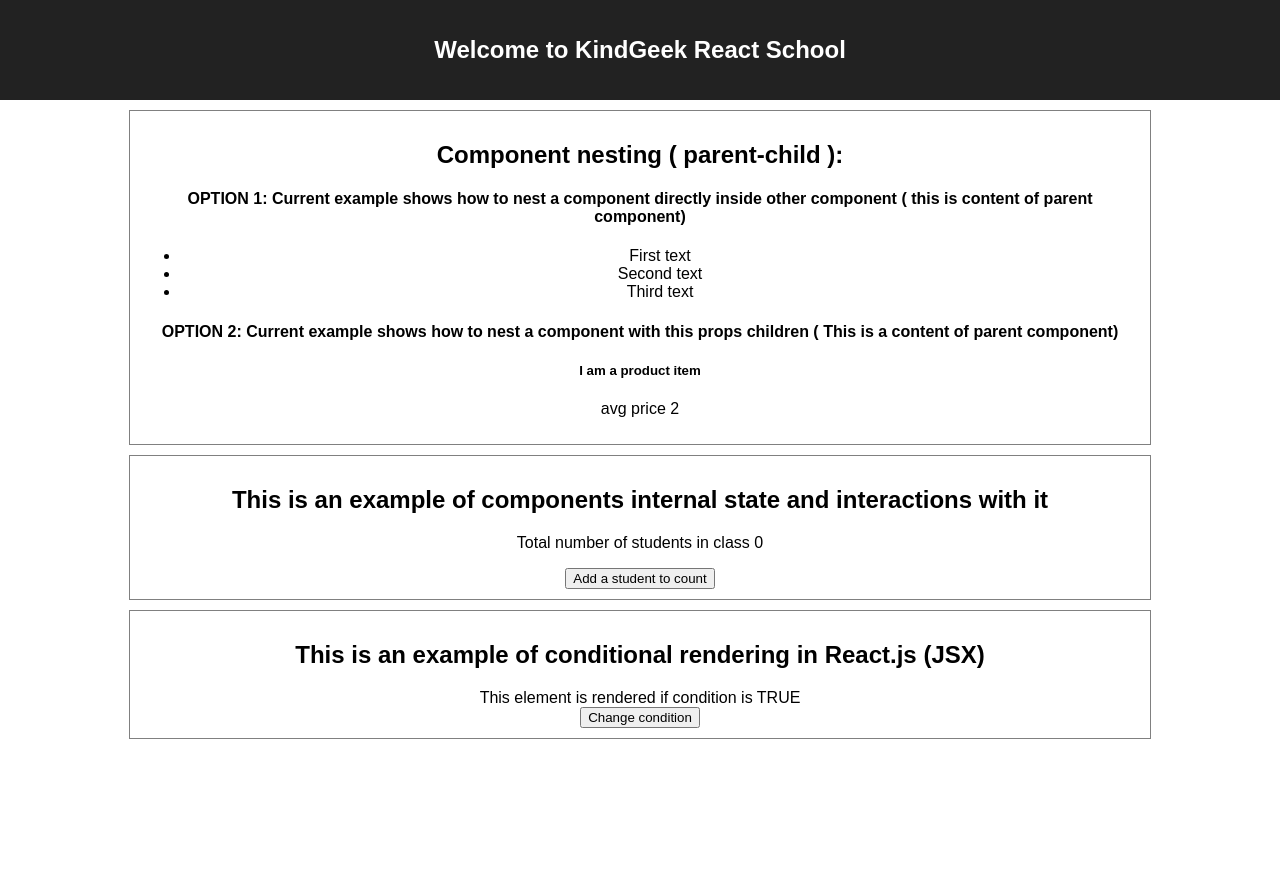
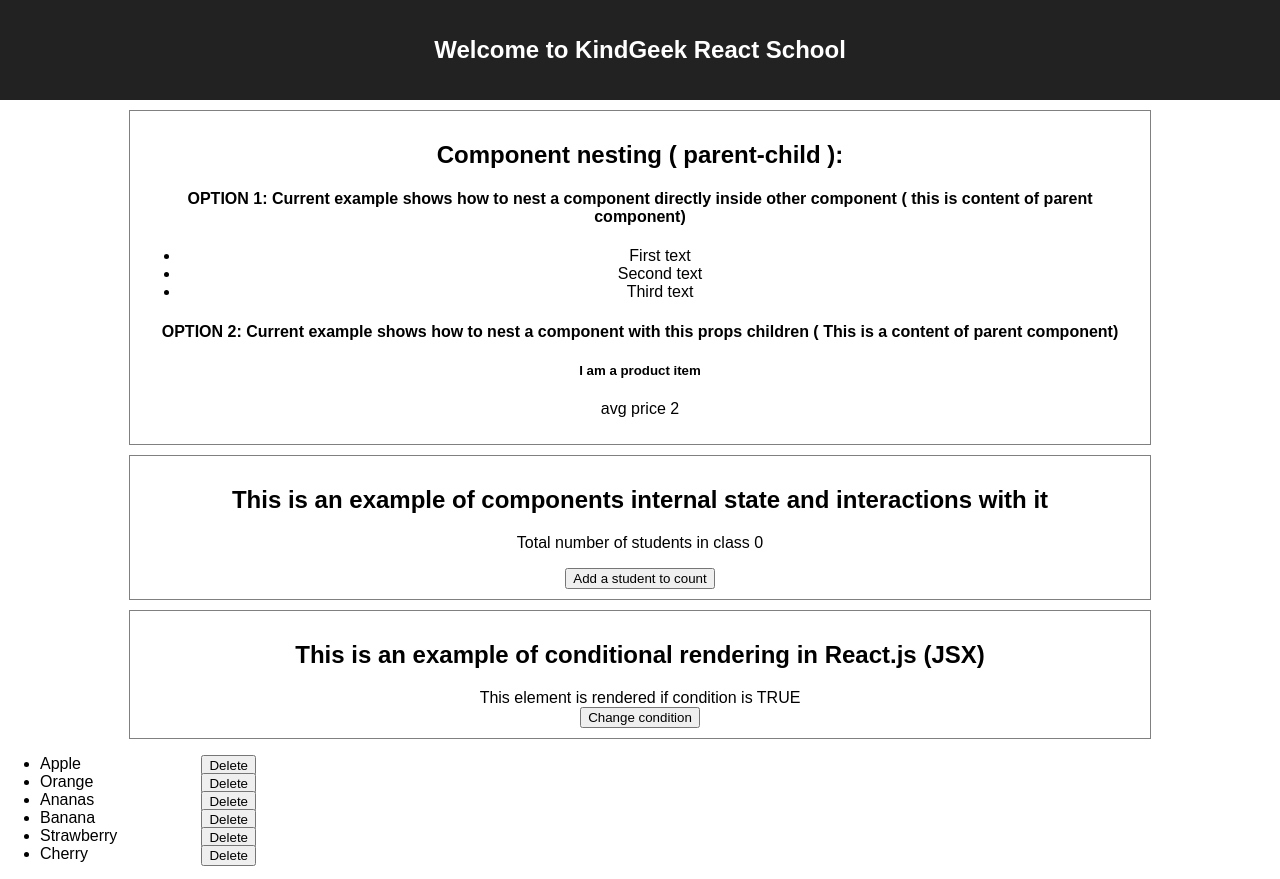
Before and after one commit to ReactSchoolKG/react, a React (Create React App) app: page / in a window 1280 px wide. Before the commit the page ends 800 px from the top, so only its background shows below. Built offline with nearby package versions, Linux system fonts and the light colour scheme.

Commit message:
delete and restore done

```diff
--- a/src/App.css
+++ b/src/App.css
@@ -32,3 +32,11 @@
     padding: 10px;
     border: 1px solid grey;
 }
+
+.App .product-table{
+  text-align: left;
+}
+.App .product-table button{
+  position: absolute;
+  right: 80%;
+}
--- a/src/App.js
+++ b/src/App.js
@@ -3,6 +3,7 @@
 import NestedComponentsExample from './nesting_components/nested_components_main_container';
 import ComponentStateAndInteractions from './component_state_and_interactions/component_state_and_interactions_main_container';
 import ConditionalRendering from './conditional_rendering/conditional_rendering_main_container';
+import ProductList from'./productList.js';
 
 class App extends React.Component {
     constructor(props) {
@@ -24,6 +25,7 @@
                 <NestedComponentsExample/>
                 <ComponentStateAndInteractions/>
                 <ConditionalRendering/>
+                <ProductList/>
             </div>
         );
     }
--- /dev/null
+++ b/src/ProductItem.js
@@ -0,0 +1,41 @@
+import React from 'react';
+import DeleteButton from './deleteButton';
+
+export default class ProductItem extends React.Component {
+  constructor(props) {
+      super(props);
+      console.log(props)
+
+      this.state = {
+        buttonName: 'Delete',
+        productName: props.element
+    }
+  }
+
+
+    onButtonChange() {
+      if (this.state.buttonName === 'Delete') {
+        this.setState({
+        buttonName: 'Restore',
+        productName: '',
+         })
+      } else {
+        this.setState({
+          buttonName: 'Delete',
+          productName: this.props.element
+
+        })
+      }
+    }
+
+  render() {
+
+    return (
+      <div>
+        <span>{this.state.productName}</span>
+        <DeleteButton clickHandler={this.onButtonChange.bind(this)} name={this.state.buttonName}>
+        </DeleteButton>
+      </div>
+      )
+  }
+}
--- /dev/null
+++ b/src/deleteButton.js
@@ -0,0 +1,10 @@
+import React from 'react';
+
+export default class DeleteButton extends React.Component {
+
+  render(){
+    return (
+      <button onClick={this.props.clickHandler} >{this.props.name}</button>
+      );
+  }
+}
--- /dev/null
+++ b/src/productList.js
@@ -0,0 +1,47 @@
+import React from 'react';
+import ProductItem from './ProductItem.js';
+
+    let products = ["Apple", "Orange", "Ananas", "Banana", "Strawberry", "Cherry"];
+
+export default class ProductList extends React.Component {
+  // constructor(props){
+  //   super(props);
+  //   this.state = {
+  //     showItem: "true"
+  //   };
+  // }
+
+  // someAction(e){
+  //   console.log("hey")
+  //   this.setState({
+  //     showItem:"false"
+  //   })
+  // }
+
+  // constructor(props) {
+  //   super(props);
+  //   this.state = {showItem: true}
+  //   this.handleToggleClick = this.handleToggleClick.bind(this);
+  // }
+
+  // handleToggleClick() {
+  //   this.setState(prevState => ({
+  //     showItem: !prevState.showItem
+  //   }));
+  // }
+  constructor(props){
+    super(props);
+  }
+  render(){
+    return (
+      <ul  className="product-table">
+      {products.map((el, index) =>
+        <li key={index}>
+          <ProductItem element={el} list={products}>
+          </ProductItem>
+        </li>)}
+
+      </ul>
+      );
+  }
+}
```
